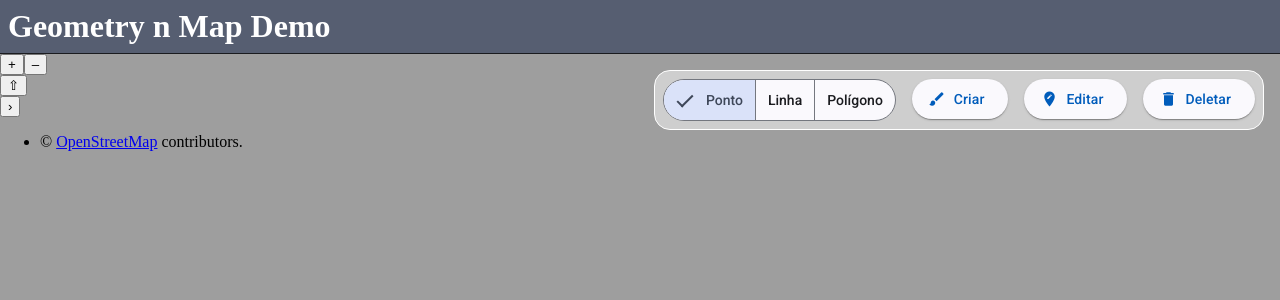
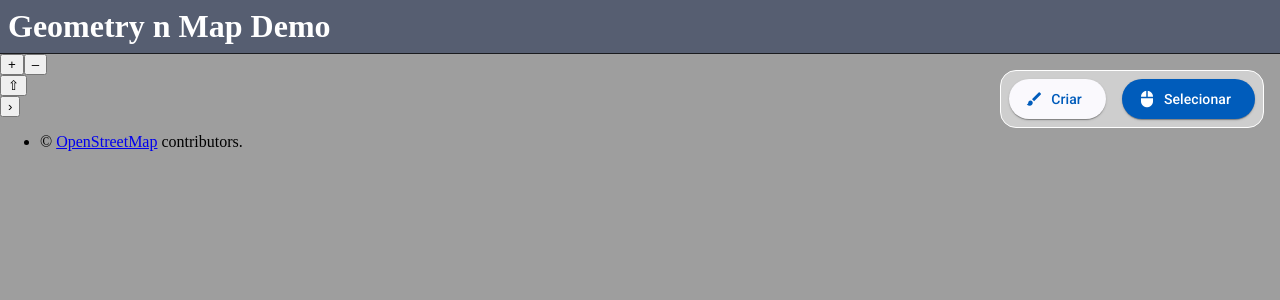
Before and after one commit to ArthurJFMotter/Navegador-OpenStreetMap, an Angular app: page / in a window 1280 px wide. Shown: the top 300 px of the page. Built offline with nearby package versions, Linux system fonts and the light colour scheme.

Commit message:
polishing buttons

```diff
--- a/src/app/pages/open-map/open-map.component.html
+++ b/src/app/pages/open-map/open-map.component.html
@@ -1,22 +1,43 @@
 <div #mapContainer class="map-container"></div>
 
 <div class="controls">
-    <mat-button-toggle-group [value]="geometryType" (change)="onGeometryTypeChange($event)" name="geometryType"
-        aria-label="Geometry Type">
-        <mat-button-toggle value="Point">Ponto</mat-button-toggle>
-        <mat-button-toggle value="LineString">Linha</mat-button-toggle>
-        <mat-button-toggle value="Polygon">Polígono</mat-button-toggle>
+    <mat-button-toggle-group *ngIf="selectedButton === 'create'" [value]="geometryType"
+        (change)="onGeometryTypeChange($event)" name="geometryType" aria-label="Geometry Type">
+        <mat-button-toggle value="Point">
+            <mat-icon>radio_button_unchecked</mat-icon>
+            <span>Ponto</span>
+        </mat-button-toggle>
+        <mat-button-toggle value="LineString">
+            <mat-icon>timeline</mat-icon>
+            <span>Linha</span>
+        </mat-button-toggle>
+        <mat-button-toggle value="Polygon">
+            <mat-icon>category</mat-icon>
+            <span>Polígono</span>
+        </mat-button-toggle>
     </mat-button-toggle-group>
 
-    <button mat-raised-button color="primary" (click)="onCreate()">
+    <button mat-raised-button [ngClass]="{'btn-active': selectedButton === 'create'}" (click)="onCreate()"
+        *ngIf="showCreateButton">
         <mat-icon>brush</mat-icon>
         <span>Criar</span>
     </button>
-    <button mat-raised-button color="accent" (click)="onEdit()">
-        <mat-icon>edit_location</mat-icon>
+
+    <button mat-raised-button [ngClass]="{'btn-active': selectedButton === 'select'}" (click)="onSelect()"
+        [disabled]="selectActive">
+        <mat-icon id="desktop-icon">mouse</mat-icon>
+        <mat-icon id="mobile-icon">pan_tool</mat-icon>
+        <span>Selecionar</span>
+    </button>
+
+    <button mat-raised-button [ngClass]="{'btn-active': selectedButton === 'edit'}" (click)="onEdit()"
+        *ngIf="showEditDeleteButtons" [disabled]="!selectedFeature">
+        <mat-icon>edit_note</mat-icon>
         <span>Editar</span>
     </button>
-    <button mat-raised-button color="warn" (click)="onDelete()">
+
+    <button mat-raised-button [ngClass]="{'btn-active': selectedButton === 'delete'}" (click)="onDelete()"
+        *ngIf="showEditDeleteButtons" [disabled]="!selectedFeature">
         <mat-icon>delete</mat-icon>
         <span>Deletar</span>
     </button>
--- a/src/app/pages/open-map/open-map.component.scss
+++ b/src/app/pages/open-map/open-map.component.scss
@@ -4,7 +4,7 @@
 }
 
 .controls {
-  background-color:rgba(255, 255, 255, 0.5);
+  background-color: rgba(255, 255, 255, 0.5);
   border: 1px solid white;
   border-radius: 1rem;
   display: flex;
@@ -16,7 +16,48 @@
   right: 1rem;
   z-index: 2;
 
-  mat-button-toggle-group{
+  mat-button-toggle-group {
     background-color: var(--mat-sys-surface);
+
+    mat-icon {
+      margin-right: 0.25rem;
+    }
   }
+
+  .btn-active {
+    background-color: var(--mat-sys-primary);
+    color: var(--mat-sys-on-primary);
+  }
+
+  #desktop-icon{
+    display: block;
+  }
+
+  #mobile-icon{
+    display: none;
+  }
+
+  @media (max-width: 900px) {
+
+    mat-button-toggle-group,
+    button {
+      span {
+        display: none;
+      }
+
+      mat-icon {
+        margin: auto;
+      }
+    }
+
+    #desktop-icon{
+      display: none;
+    }
+
+    #mobile-icon{
+      display: block;
+    }
+
+  }
+
 }
--- a/src/app/pages/open-map/open-map.component.ts
+++ b/src/app/pages/open-map/open-map.component.ts
@@ -5,7 +5,7 @@ import { GeometryService } from '../../services/geometry.service';
 import { GeoJsonFeature } from '../../models/geometry.model';
 
 import { Map, Feature } from 'ol';
-import { Geometry, Point as OlPoint, LineString as OlLineString, Polygon as OlPolygon } from 'ol/geom'; // Import specific geometry types
+import { Geometry, Point as OlPoint, LineString as OlLineString, Polygon as OlPolygon } from 'ol/geom';
 import { fromLonLat } from 'ol/proj';
 import VectorLayer from 'ol/layer/Vector';
 import TileLayer from 'ol/layer/Tile';
@@ -30,13 +30,19 @@ export class OpenMapComponent implements AfterViewInit, OnDestroy {
   private draw!: Draw;
   private modify!: Modify;
   private snap!: Snap;
-  private select!: Select;
+  private selectInteraction!: Select;
   private vectorSource!: VectorSource<Feature<Geometry>>;
   private vectorLayer!: VectorLayer<VectorSource<Feature<Geometry>>>;
 
   geometryType: 'Point' | 'LineString' | 'Polygon' = 'Point';
   selectedFeature: Feature<Geometry> | null = null;
 
+  // Control button visibility
+  showCreateButton: boolean = true;
+  showEditDeleteButtons: boolean = false;
+  selectActive: boolean = false;
+
+  selectedButton: string | null = 'select';
 
   constructor(
     private osmService: OpenStreetMapService,
@@ -54,6 +60,7 @@ export class OpenMapComponent implements AfterViewInit, OnDestroy {
 
     this.initializeMap();
     this.addInteractions();
+    this.onSelect(); // Initialize with select active
   }
 
   ngOnDestroy(): void {
@@ -61,10 +68,14 @@ export class OpenMapComponent implements AfterViewInit, OnDestroy {
       this.map.setTarget(undefined);
     }
   }
+
   onGeometryTypeChange(event: MatButtonToggleChange) {
     this.geometryType = event.value;
+    if (this.selectedButton === 'create') {
         this.removeInteractions();
         this.addInteractions();
+        this.startDrawing();
+    }
   }
 
   initializeMap() {
@@ -81,42 +92,47 @@ export class OpenMapComponent implements AfterViewInit, OnDestroy {
       source: this.vectorSource,
       type: this.geometryType,
     });
-    this.map.addInteraction(this.draw);
 
     this.modify = new Modify({
       source: this.vectorSource,
     });
 
-    this.map.addInteraction(this.modify);
+    this.snap = new Snap({ source: this.vectorSource });
 
-    this.snap = new Snap({ source: this.vectorSource });
-    this.map.addInteraction(this.snap);
-
-    this.select = new Select({
+    this.selectInteraction = new Select({
       condition: click,
       layers: [this.vectorLayer],
     });
 
-    this.map.addInteraction(this.select);
+    this.map.addInteraction(this.draw);
+    this.map.addInteraction(this.modify);
+    this.map.addInteraction(this.snap);
+    this.map.addInteraction(this.selectInteraction);
 
-    this.select.on('select', (e) => {
+
+    this.selectInteraction.on('select', (e) => {
       if (e.selected.length > 0) {
         this.selectedFeature = e.selected[0];
         console.log('Selected feature:', this.selectedFeature);
+        this.showEditDeleteButtons = true;
+        this.showCreateButton = false;
       } else {
         this.selectedFeature = null;
         console.log('No feature selected');
+        this.showEditDeleteButtons = false;
+        this.showCreateButton = true;
       }
     });
 
-    this.setInteractionsActive(false);
+    this.setInteractionsActive(false); // Initially disable drawing/editing
   }
+
 
   removeInteractions() {
     if (this.draw) this.map.removeInteraction(this.draw);
     if (this.modify) this.map.removeInteraction(this.modify);
     if (this.snap) this.map.removeInteraction(this.snap);
-    if (this.select) this.map.removeInteraction(this.select);
+    if (this.selectInteraction) this.map.removeInteraction(this.selectInteraction);
   }
 
   setInteractionsActive(active: boolean) {
@@ -126,13 +142,28 @@ export class OpenMapComponent implements AfterViewInit, OnDestroy {
   }
 
   onCreate() {
+      this.selectedButton = 'create';
+
+      this.showCreateButton = true;
+      this.showEditDeleteButtons = false;
+      this.setSelectActive(true);
       this.setInteractionsActive(false);
+      this.removeInteractions();
+      this.addInteractions();
+
+      // Immediately start drawing based on the selected geometry type
+      this.startDrawing();
+  }
+
+  startDrawing() {
     this.draw.setActive(true);
 
     this.draw.once('drawend', (event) => {
         const feature = event.feature;
         this.addFeatureWithProperties(feature);
         this.setInteractionsActive(false);
+        this.showCreateButton = true;
+        this.onSelect();
     });
   }
 
@@ -147,10 +178,11 @@ export class OpenMapComponent implements AfterViewInit, OnDestroy {
 
   onEdit() {
     if (this.selectedFeature) {
+      this.selectedButton = 'edit';
       this.setInteractionsActive(false);
       this.modify.setActive(true);
     } else {
-      alert("No feature selected to edit. Click a geometry for select");
+      alert("No feature selected to edit. Click a geometry to select.");
     }
   }
 
@@ -159,8 +191,28 @@ export class OpenMapComponent implements AfterViewInit, OnDestroy {
       this.vectorSource.removeFeature(this.selectedFeature);
       this.selectedFeature = null;
       this.setInteractionsActive(false);
+      this.showEditDeleteButtons = false;
+      this.showCreateButton = true;
+      this.onSelect(); // Re-enable select after deleting
     } else {
-      alert('No feature selected to delete. Click a geometry for select');
+      alert('No feature selected to delete. Click a geometry to select.');
     }
   }
+
+  onSelect() {
+      this.selectedButton = 'select';
+      this.setInteractionsActive(false);
+      this.showCreateButton = true;
+      this.showEditDeleteButtons = false;
+      this.setSelectActive(false);
+
+      if (this.draw) this.draw.setActive(false);
+      if (this.modify) this.modify.setActive(false);
+      if (this.snap) this.snap.setActive(false);
+      if (this.selectInteraction) this.selectInteraction.setActive(true);
   }
+
+  setSelectActive(active: boolean) {
+    this.selectActive = active;
+  }
+}
```
Lines whose indentation alone changed are shown as unchanged.
